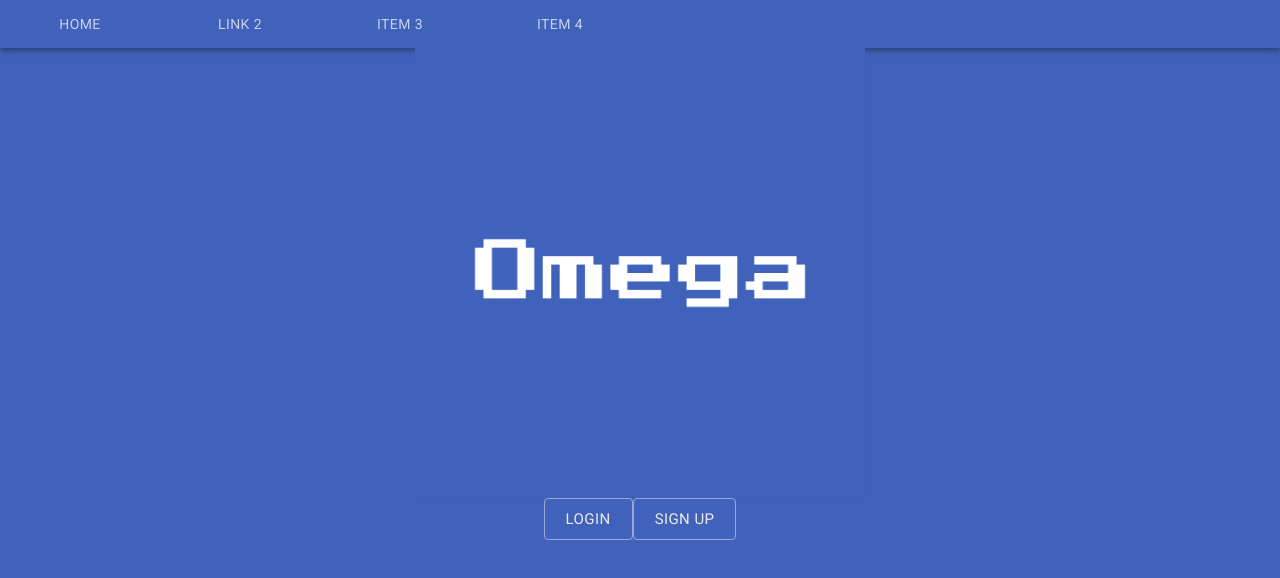
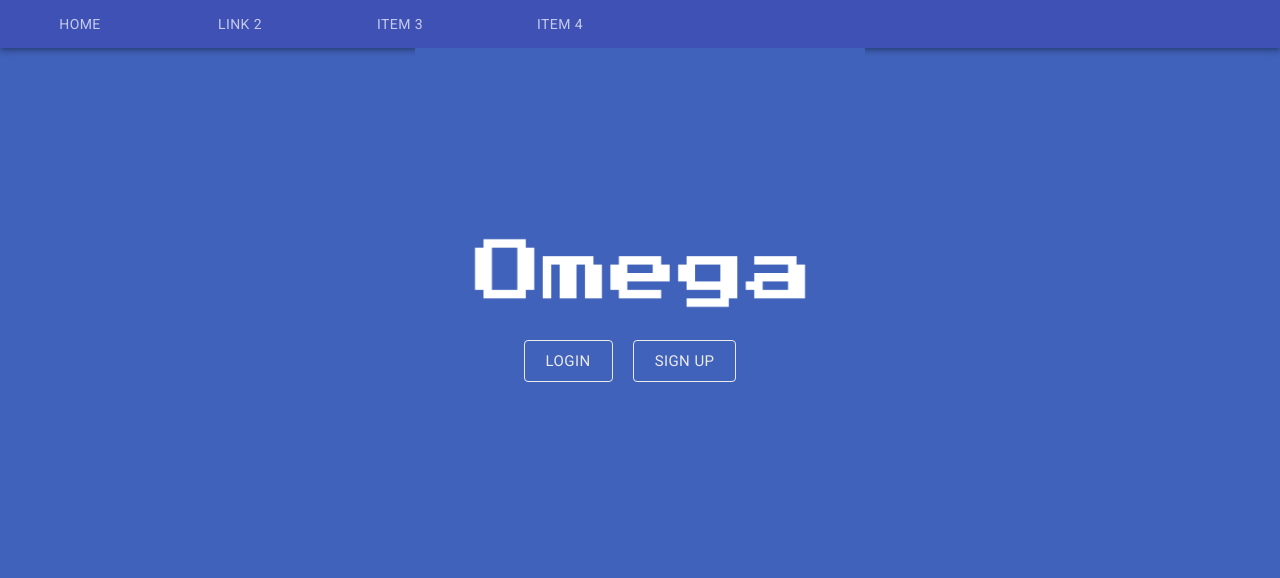
Before and after one commit to ksentak/omega, a React (Create React App) app in the folder client/: page / in a window 1280 px wide. Shown: the top 578 px of the page. Built offline with nearby package versions, Linux system fonts and the light colour scheme.

Commit message:
style landing page

```diff
--- a/client/src/App.js
+++ b/client/src/App.js
@@ -1,6 +1,5 @@
 import React from 'react';
 import { BrowserRouter as Router, Route } from 'react-router-dom';
-import { MuiThemeProvider, createMuiTheme } from '@material-ui/core/styles';
 
 // Components
 import Login from './components/Login/Login';
@@ -12,25 +11,8 @@ import Register from './components/Register/Register';
 // Pages
 import Landing from './pages/Landing/Landing';
 
-const theme = createMuiTheme({
-  palette: {
-    primary: {
-      main: '#4062bb',
-    },
-    secondary: {
-      main: '#ebebeb',
-    },
-    info: {
-      main: '#59c3c3',
-    },
-    error: {
-      main: '#f45b69',
-    },
-  },
-});
 function App() {
   return (
-    <MuiThemeProvider theme={theme}>
     <Router>
       <Nav />
       <div className='App'>
@@ -40,7 +22,6 @@ function App() {
         <Route exact path='/profile' component={Profile} />
       </div>
     </Router>
-    </MuiThemeProvider>
   );
 }
 
--- a/client/src/pages/Landing/Landing.css
+++ /dev/null
@@ -1,4 +0,0 @@
-.logoImg {
-  height: 450px;
-  /* width: 200px; */
-}
--- a/client/src/pages/Landing/Landing.js
+++ b/client/src/pages/Landing/Landing.js
@@ -2,30 +2,30 @@ import React, { Component } from 'react';
 
 // Material UI
 import Button from '@material-ui/core/Button';
+import { withStyles } from '@material-ui/core/styles';
+import styles from './LandingStyles';
+
 // Images
 import logo from '../../assets/images/logo.png';
-// CSS
-import './Landing.css';
 
 class Landing extends Component {
   render() {
+    const { classes } = this.props;
     return (
       <div className='Landing'>
         <div className='container-fluid text-center'>
-          <img src={logo} alt='logo' className='logoImg' />
+          <img src={logo} alt='logo' className={classes.logoImg} />
           <div classsName='row'>
             <Button
-              className='logoBtn'
+              className={classes.landingBtn}
               variant='outlined'
-              color='secondary'
               size='large'
             >
               Login
             </Button>
             <Button
-              className='logoBtn'
+              className={classes.landingBtn}
               variant='outlined'
-              color='secondary'
               size='large'
             >
               Sign up
@@ -37,4 +37,4 @@ class Landing extends Component {
   }
 }
 
-export default Landing;
+export default withStyles(styles)(Landing);
--- /dev/null
+++ b/client/src/pages/Landing/LandingStyles.js
@@ -0,0 +1,13 @@
+const styles = {
+  logoImg: {
+    height: '450px',
+    zIndex: '-1',
+  },
+  landingBtn: {
+    color: '#ebebeb',
+    borderColor: '#ebebeb',
+    margin: '-300px 20px 0 0',
+  },
+};
+
+export default styles;
```
Lines whose indentation alone changed are shown as unchanged.
